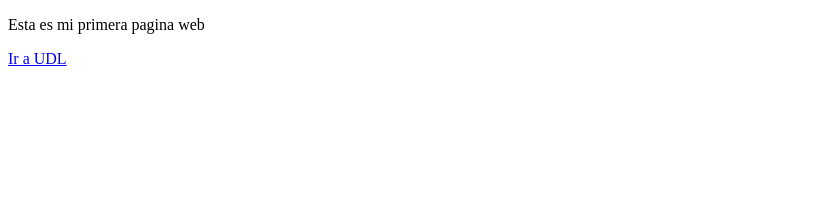
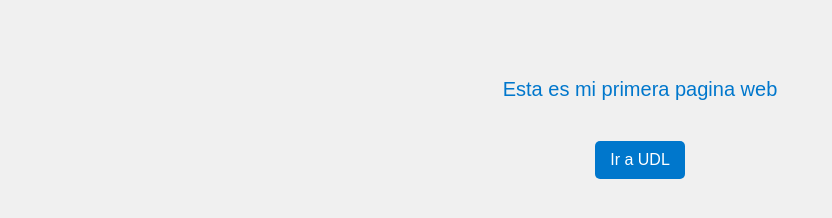
Before and after one commit to Dev122434/pagina-web, a plain HTML site: page index.html in a window 1280 px wide. Shown: the whole page, without its empty margins (0-832 px from the left). Drawn offline with Linux system fonts and the light colour scheme.

Commit message:
Modificacion de estilo a la pagina

```diff
--- a/index.html
+++ b/index.html
@@ -4,13 +4,12 @@
     <meta charset="UTF-8">
     <meta name="viewport" content="width=device-width, initial-scale=1.0">
     <title>Ejemplo de página web</title>
+    <link rel="stylesheet" href="./styles.css">
 </head>
 <body>
 
     <p>Esta es mi primera pagina web</p>
-    <a href="https://www.universidaddeleon.edu.mx/">Ir a UDL</a>
-
-
+    <a href="https://www.universidaddeleon.edu.mx/" target="_blank" >Ir a UDL</a>
 
 </body>
 </html>
--- /dev/null
+++ b/styles.css
@@ -0,0 +1,27 @@
+/* Fondo y estilo general del cuerpo */
+body {
+    background-color: #f0f0f0;
+    font-family: Arial, sans-serif;
+    color: #333;
+    text-align: center;
+    padding: 50px;
+}
+
+p {
+    font-size: 20px;
+    color: #0077cc;
+}
+
+a {
+    display: inline-block;
+    margin-top: 20px;
+    padding: 10px 15px;
+    background-color: #0077cc;
+    color: white;
+    text-decoration: none;
+    border-radius: 5px;
+}
+
+a:hover {
+    background-color: #005fa3;
+}
```
